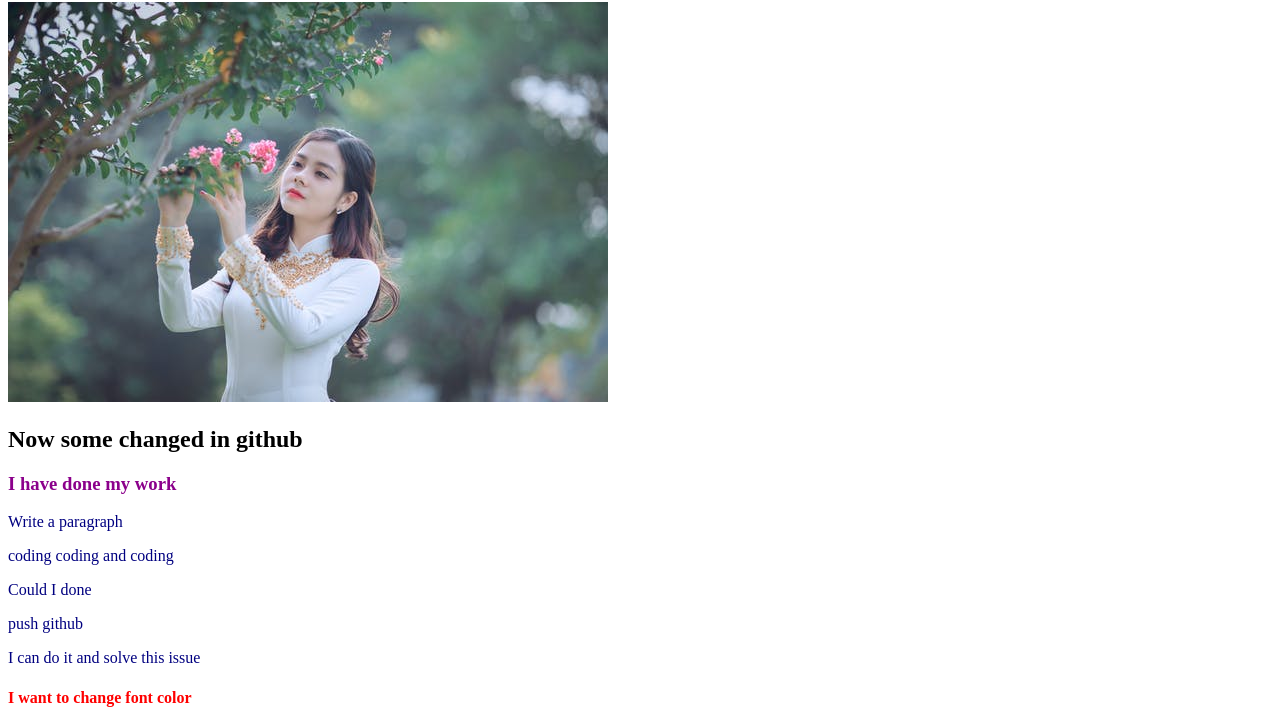
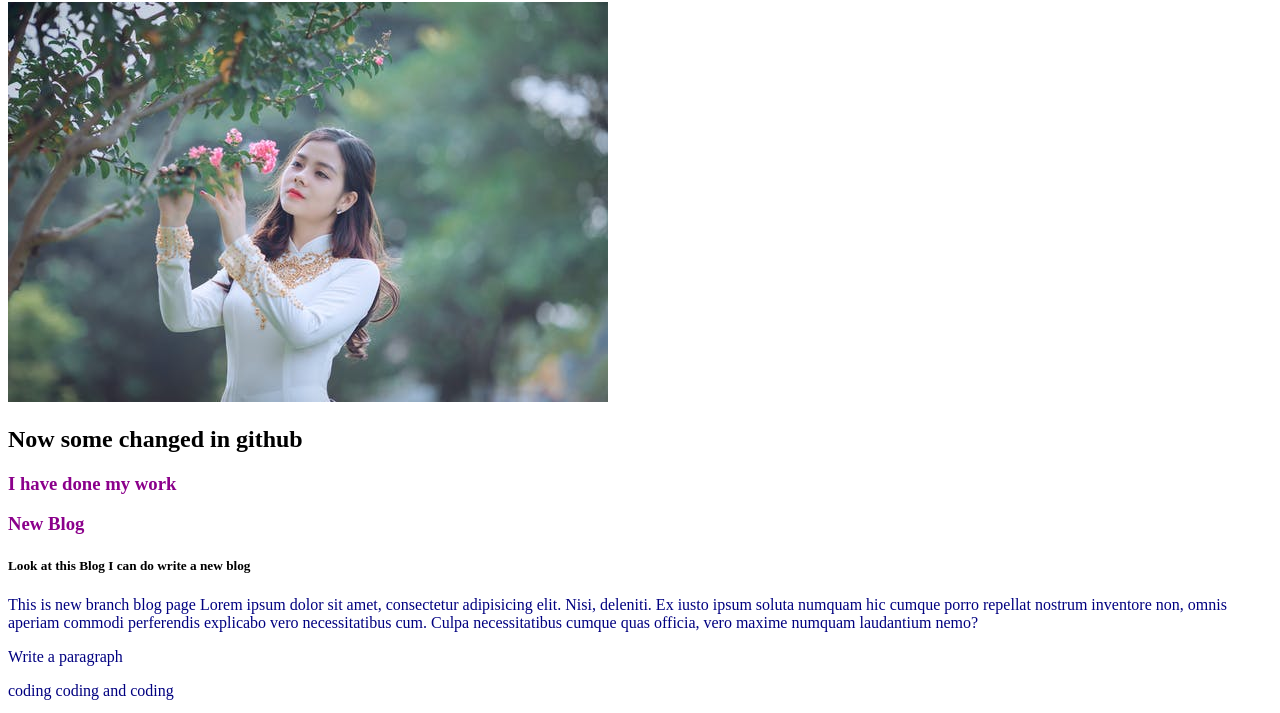
Before and after one commit to jannatulpriya/my-secend-repo, a plain HTML site: page index.html in a window 1280 px wide. Shown: the part 78-791 px from the top of the page. Drawn offline with Linux system fonts and the light colour scheme.

Commit message:
Added a blog

```diff
--- a/index.html
+++ b/index.html
@@ -12,6 +12,11 @@
 <img src="priya.jpeg" alt="">
 <h2>Now some changed in github</h2>
 <h3>I have done my work</h3>
+<div>
+    <h3>New Blog</h3>
+    <h5>Look at this Blog I can do write a new blog</h5>
+    <p>This is new branch blog page Lorem ipsum dolor sit amet, consectetur adipisicing elit. Nisi, deleniti. Ex iusto ipsum soluta numquam hic cumque porro repellat nostrum inventore non, omnis aperiam commodi perferendis explicabo vero necessitatibus cum. Culpa necessitatibus cumque quas officia, vero maxime numquam laudantium nemo?</p>
+</div>
 <p>Write a paragraph</p>
 <p>coding coding and coding</p>
 <p>Could I done</p>
```
